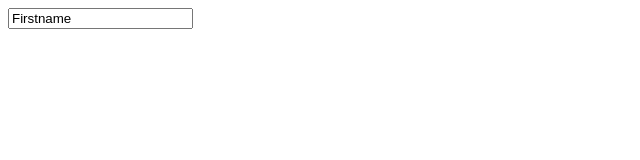
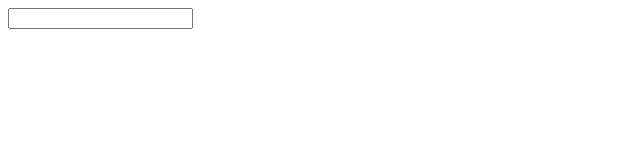
Before and after one commit to claudiahW/projectone, a React (Vite) app: page / in a window 1280 px wide. Shown: the top 160 px of the page, without its empty margins (0-640 px from the left). Built offline with nearby package versions, Linux system fonts and the light colour scheme.

Commit message:
add functionality to show data in input field

```diff
--- a/src/components/Form.jsx
+++ b/src/components/Form.jsx
@@ -1,11 +1,14 @@
+import { useState } from "react";
+
 export default function Form() {
-    function handleChange() {
-        console.log("Change occured")
+    const [name,setName] = useState("");
+    function handleChange(e) {
+       setName(e.target.value);
     }
     return (
     <div>
         <form>
-           <input onChange={handleChange} type="text" value="Firstname" />
+           <input onChange={(e) => handleChange(e)} type="text"  value={name} />
         </form>
     </div>
     )
```
